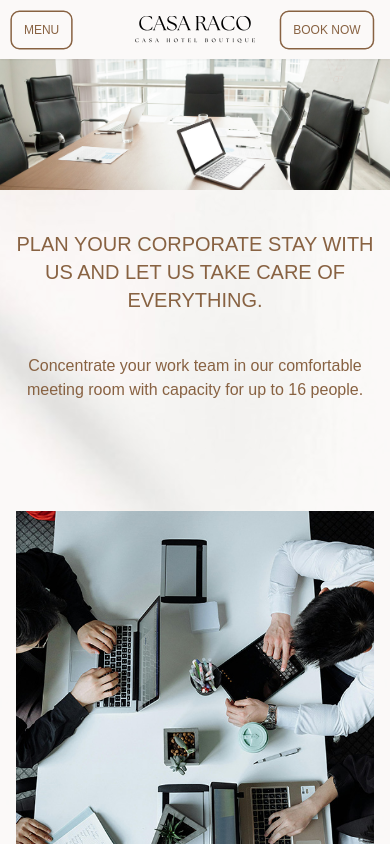
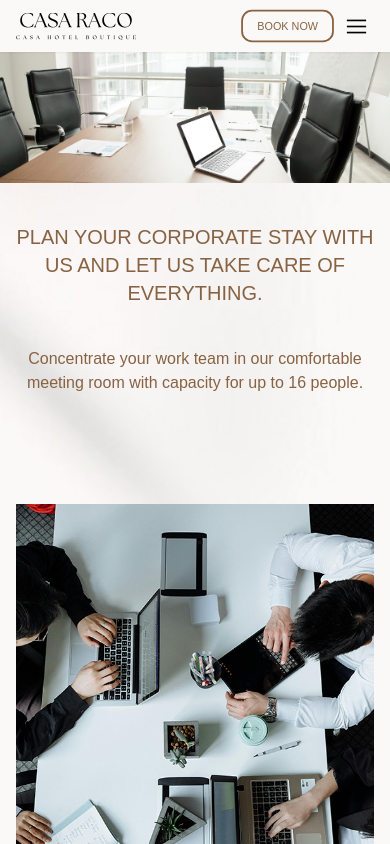
Before and after one commit to epsilonxaos/casaraco, a React (Vite) app: page /sala-de-juntas in a window 390 px wide. Shown: the top 844 px of the page. Built offline with nearby package versions, Linux system fonts and the light colour scheme; a web font is replaced by a local one.

Commit message:
refactor(Header): :recycle: Actualizacion de menu

```diff
--- a/index.html
+++ b/index.html
@@ -6,7 +6,7 @@
 		<meta name="viewport" content="width=device-width, initial-scale=1.0" />
 		<title>Casa Raco</title>
 	</head>
-	<body class="bg-crema font-cormorant pt-[59px] md:pt-[76px] text-cafe">
+	<body class="bg-crema font-cormorant pt-[52px] md:pt-[76px] text-cafe">
 		<!-- <div><script src="https://hotels.cloudbeds.com/widget/load/aEkhze/overlay"></script></div> -->
 		<div id="root"></div>
 		<script type="module" src="/src/main.jsx"></script>
--- a/src/components/Header.jsx
+++ b/src/components/Header.jsx
@@ -2,6 +2,7 @@ import { useState } from "react";
 import Button from "./Button";
 import { Link } from "react-router-dom";
 import { useTranslation } from "react-i18next";
+import "../css/btnMenu.css";
 
 const Language = () => {
 	const { i18n } = useTranslation();
@@ -28,16 +29,19 @@ const Header = () => {
 			{/* // Todo: Ajustar el menu de movil, hacer nmas corto, cambiar menu por lineas y agregar boton de booknow mas pequeño */}
 			<header className="bg-crema fixed top-0 left-0 w-full z-50">
 				{/* // * Navegacion para movil */}
-				<div className="flex items-center justify-center py-4 px-4 shadow-sm md:hidden">
-					<Button className="absolute left-0 scale-75" onClick={() => setOpen(!open)}>
-						{open ? t("header.close") : t("header.menu")}
-					</Button>
+				<div className="flex items-center justify-between py-2 px-4 shadow-sm md:hidden">
 					<Link to={"/"} onClick={() => setOpen(false)}>
 						<img src="/img/logotipo.png" className="w-[120px] md:w-[180px]" alt="Casa raco" />
 					</Link>
-					<Button.Link className={"absolute right-0 scale-75"} blank={false} url={"https://hotels.cloudbeds.com/reservation/aEkhze"}>
-						{t("bookNow")}
-					</Button.Link>
+
+					<div className="flex items-center">
+						<Button.Link className={"text-xs py-2 scale-90"} blank={false} url={"https://hotels.cloudbeds.com/reservation/aEkhze"}>
+							{t("bookNow")}
+						</Button.Link>
+						<button className={`menu menu-3 ${open ? "active" : ""}`} onClick={() => setOpen(!open)}>
+							<span></span>
+						</button>
+					</div>
 				</div>
 
 				{/* // * Navegacion para escritorio */}
@@ -98,11 +102,11 @@ const Header = () => {
 						</li>
 					</ul>
 
-					<div className="w-full text-center py-10 md:hidden">
+					{/* <div className="w-full text-center py-10 md:hidden">
 						<Button.Link url={"https://hotels.cloudbeds.com/reservation/aEkhze"}>{t("bookNow")}</Button.Link>
-					</div>
+					</div> */}
 
-					<div className="flex items-center justify-center text-black font-instrumentSans font-sm md:hidden">
+					<div className="flex pt-10 items-center justify-center text-black font-instrumentSans font-sm md:hidden">
 						<Language />
 					</div>
 
--- /dev/null
+++ b/src/css/btnMenu.css
@@ -0,0 +1,84 @@
+.menu {
+	height: 25px;
+	width: 35px;
+	position: relative;
+	cursor: pointer;
+	display: inline-flex;
+	scale: 0.55;
+}
+
+.menu.menu-3:before {
+	content: "";
+	display: block;
+	position: absolute;
+	top: 0;
+	left: 0;
+	height: 3px;
+	background: #000;
+	width: 100%;
+	opacity: 1;
+	transform: translate3d(0, 0, 0);
+	transition: transform 0.4s 0.4s, opacity 0.4s 0.4s;
+}
+.menu.menu-3:after {
+	content: "";
+	display: block;
+	position: absolute;
+	bottom: 0;
+	left: 0;
+	height: 3px;
+	background: #000;
+	width: 100%;
+	opacity: 1;
+	transform: translate3d(0, 0, 0);
+	transition: transform 0.4s 0.4s, opacity 0.4s 0.4s;
+}
+.menu.menu-3 span {
+	height: 3px;
+	width: 100%;
+	display: block;
+	transform: translate3d(0, 11px, 0);
+	position: relative;
+}
+.menu.menu-3 span:before {
+	content: "";
+	display: block;
+	position: absolute;
+	top: 0;
+	left: 0;
+	height: 3px;
+	background: #000;
+	width: 100%;
+	transform: rotate(0);
+	transition: transform 0.4s;
+}
+.menu.menu-3 span:after {
+	content: "";
+	display: block;
+	position: absolute;
+	bottom: 0;
+	left: 0;
+	height: 3px;
+	background: #000;
+	width: 100%;
+	transform: rotate(0);
+	transition: transform 0.4s;
+}
+.menu.menu-3.active:before {
+	transform: translate3d(100%, 0, 0);
+	opacity: 0;
+	transition: all 0.4s;
+}
+.menu.menu-3.active:after {
+	transform: translate3d(-100%, 0, 0);
+	opacity: 0;
+	transition: all 0.4s;
+}
+.menu.menu-3.active span:after {
+	transform: rotate(45deg);
+	transition: transform 0.4s 0.4s;
+}
+.menu.menu-3.active span:before {
+	transform: rotate(-45deg);
+	transition: transform 0.4s 0.4s;
+}
--- a/src/pages/Home.jsx
+++ b/src/pages/Home.jsx
@@ -13,8 +13,8 @@ import Video2 from "./home/Video2";
 export default function Home() {
 	return (
 		<>
-			{/* <Video /> */}
-			<Video2 src={"/video/video.mp4"} />
+			<Video />
+			{/* <Video2 src={"/video/video.mp4"} /> */}
 			<Bienvenida />
 			<Banner src={"/img/home/banner3.jpg"} className="h-[275px]" />
 			<Croquis />
```
